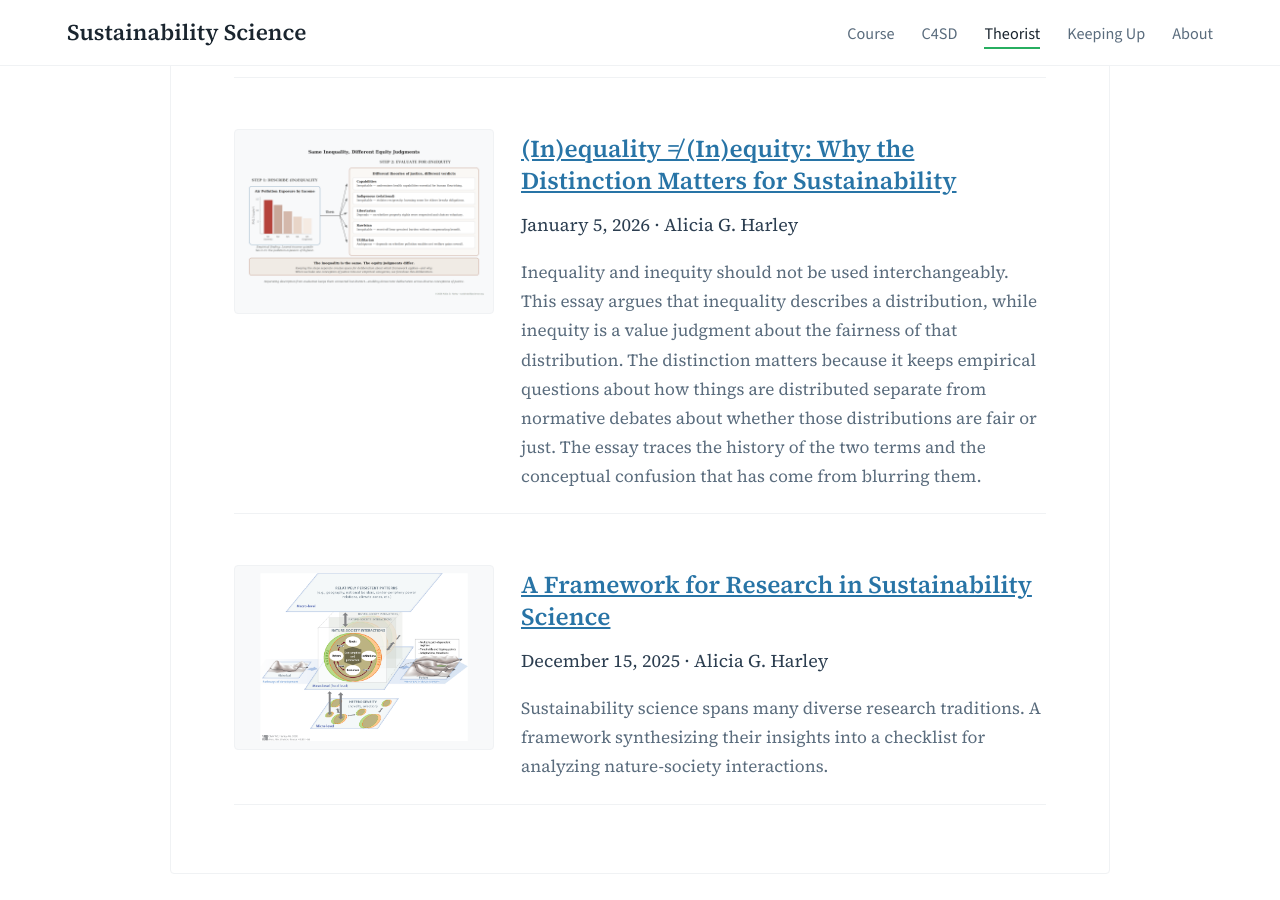
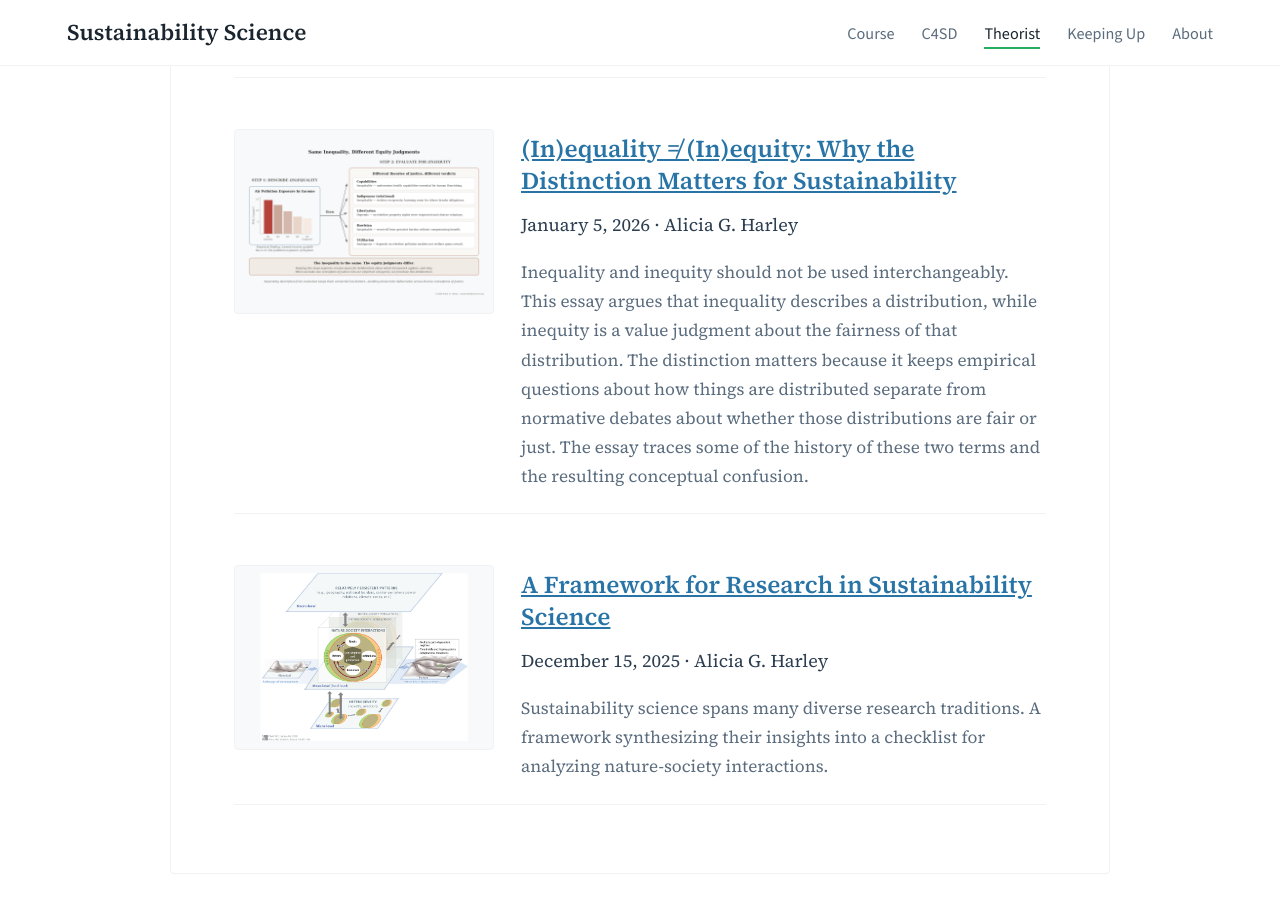
Before and after one commit to agharley/sustsci, a Jekyll site: the page built from theorist/index.md, in a window 1280 px wide and 900 px high, scrolled down 1116 px. Built offline with Jekyll 4.4.1, drawn with Linux system fonts in a browser that asks for light colours.

Commit message:
Update 2026-01-05-inequality-inequity.md

```diff
--- a/theorist/_posts/2026-01-05-inequality-inequity.md
+++ b/theorist/_posts/2026-01-05-inequality-inequity.md
@@ -4,7 +4,7 @@
 seo_title: "Inequality vs. Inequity: The Difference and Why It Matters for Sustainability"
 date: 2026-01-05
 author: Alicia G. Harley
-description: "Inequality and inequity should not be used interchangeably. This essay argues that inequality describes a distribution, while inequity is a value judgment about the fairness of that distribution. The distinction matters because it keeps empirical questions about how things are distributed separate from normative debates about whether those distributions are fair or just. The essay traces the history of the two terms and the conceptual confusion that has come from blurring them."
+description: "Inequality and inequity should not be used interchangeably. This essay argues that inequality describes a distribution, while inequity is a value judgment about the fairness of that distribution. The distinction matters because it keeps empirical questions about how things are distributed separate from normative debates about whether those distributions are fair or just. The essay traces some of the history of these two terms and the resulting conceptual confusion."
 keywords: inequality, inequity, sustainability science, environmental justice, theories of justice, equity frameworks, Rawls, Sen, capabilities approach, intergenerational equity
 categories: [sustainability-theory]
 tags: [inequality, inequity, justice, equity, sustainability-science, methodology]
```
